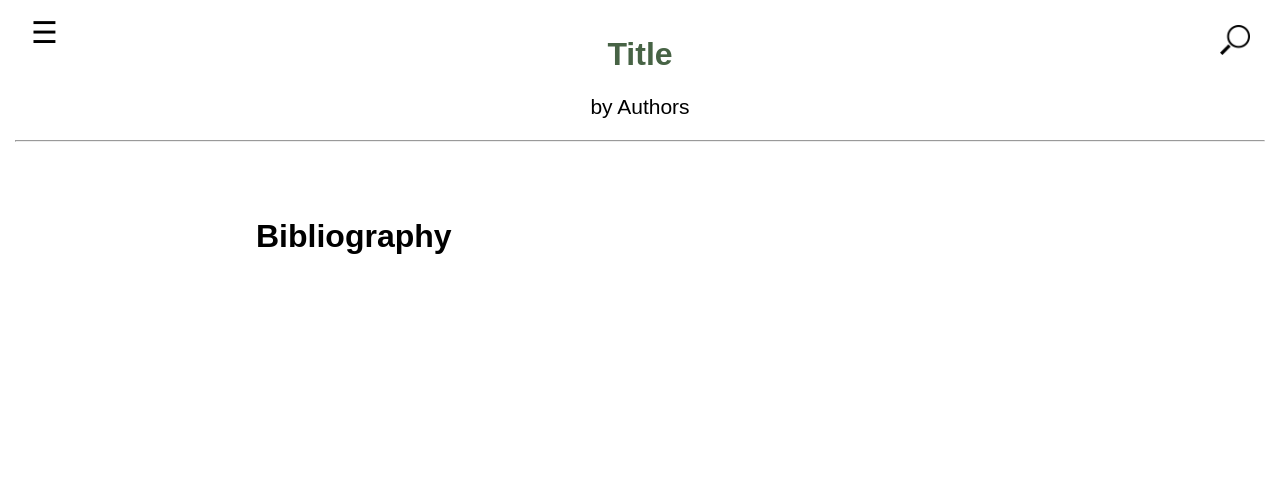
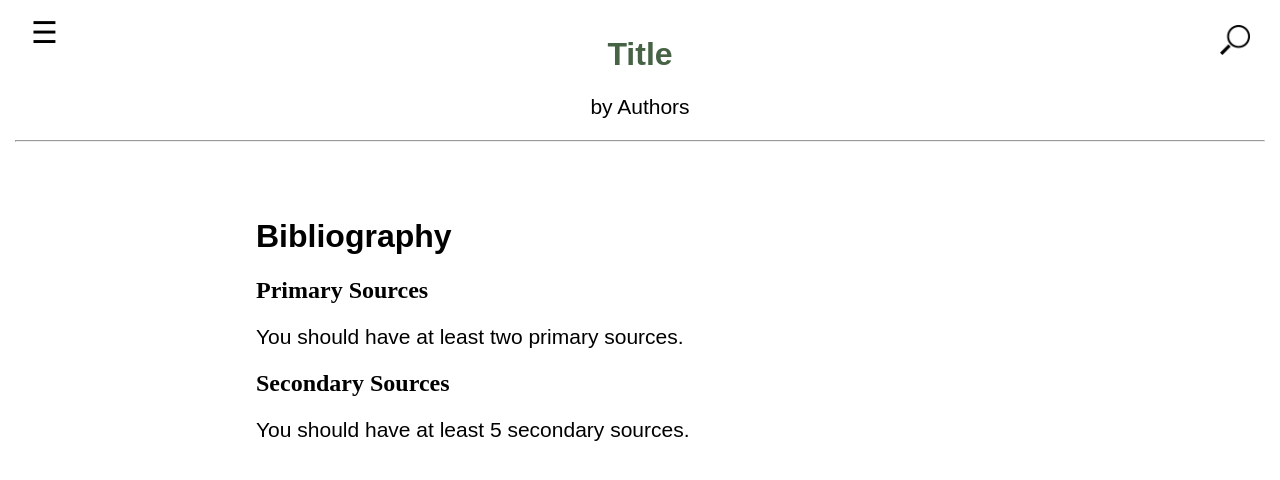
Before and after one commit to isabelbenegas/ScholarMinPub, a Jekyll site: the page built from 005_bibliography.md, in a window 1280 px wide. Shown: the top 480 px of the page. Built offline with Jekyll 4.4.1, drawn with Linux system fonts in a browser that asks for light colours.

Commit message:
edited page files

```diff
--- a/005_bibliography.md
+++ b/005_bibliography.md
@@ -5,3 +5,11 @@ number: 005
 ---
 
 # Bibliography
+
+## Primary Sources
+
+You should have at least two primary sources.
+
+## Secondary Sources
+
+You should have at least 5 secondary sources.
```
Also changed, not shown: 001_introduction.md (+1 -1 lines), 007_about_scholarminpub.md (+1 -1 lines).
